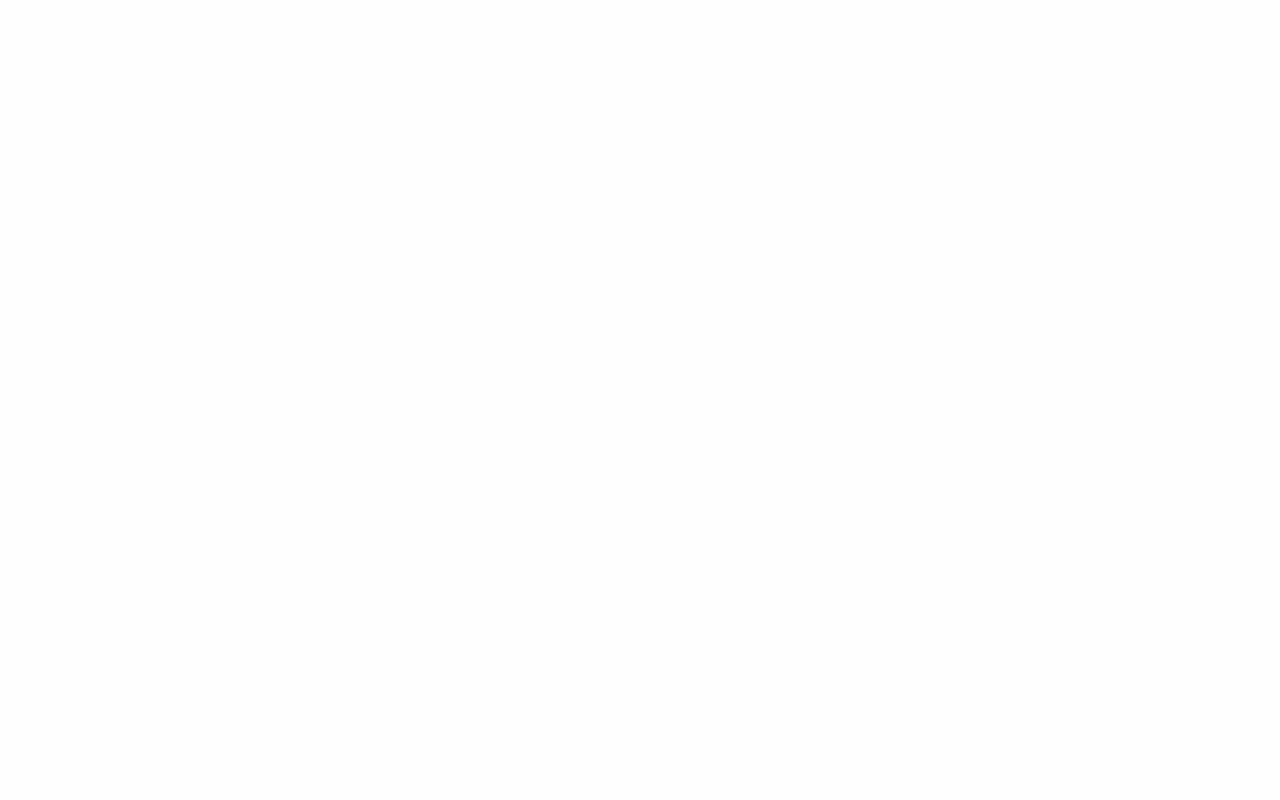
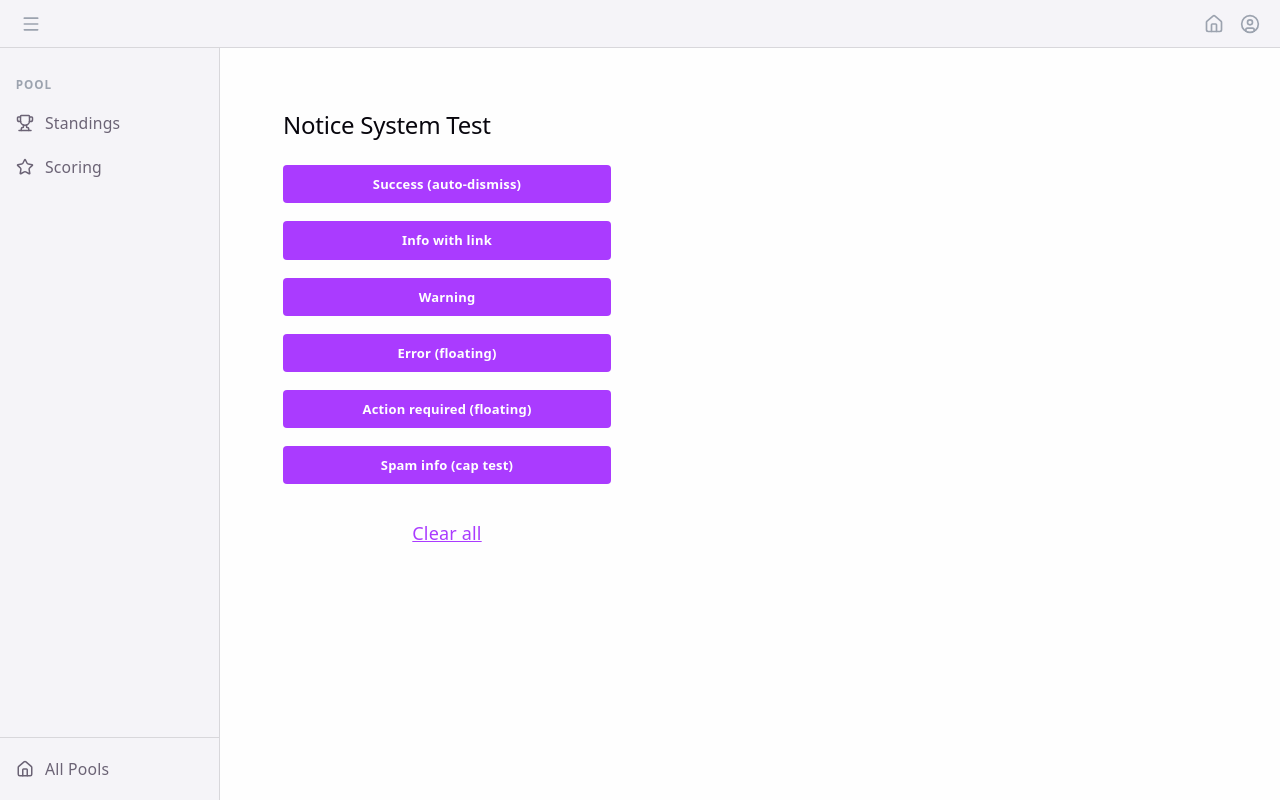
Before and after one commit to ChaoticBoredom/pwhl_pool, a React (Vite) app in the folder client/: page /pools/1/dev/notices in a window 1280 px wide. Before the commit this address had no page. Built offline with nearby package versions, Linux system fonts and the light colour scheme; no server answers; sample sign-in values are in the browser's storage.

Commit message:
Add test page in dev only for notices

```diff
--- a/client/src/components/AppRouter.jsx
+++ b/client/src/components/AppRouter.jsx
@@ -18,6 +18,9 @@ const ReportStandings = lazy(() => import("@c/reports/ReportStandings"));
 const ReportCategories = lazy(() => import("@c/reports/ReportCategories"));
 const ReportTeams = lazy(() => import("@c/reports/ReportTeams"));
 
+// Dev specific pages
+const NoticeTestPage = lazy(() => import("@c/dev/NoticeTestPage"));
+
 export function AppRouter() {
 
   return (
@@ -37,6 +40,13 @@ export function AppRouter() {
         </Route>
 
         <Route path="/pools/:poolId" element={<PoolLayout />}>
+          {import.meta.env.DEV && (
+            <Route
+              path="/pools/:poolId/dev/notices"
+              element={<NoticeTestPage />}
+            />
+          )}
+
           <Route path="/pools/:poolId" element={<PoolDetails />} />
           <Route path="/pools/:poolId/scoring" element={<PoolScoring />} />
           <Route path="/pools/:poolId/teams/:teamId" element={<PoolTeamDetails />} />
--- /dev/null
+++ b/client/src/components/dev/NoticeTestPage.jsx
@@ -0,0 +1,50 @@
+import useNotices from "@/hooks/useNotices";
+
+export default function NoticeTestPage() {
+  const { add, clear } = useNotices();
+
+  return (
+    <div style={{ padding: "2rem", display: "flex", flexDirection: "column", gap: "1rem", maxWidth: "400px" }}>
+      <h2>Notice System Test</h2>
+
+      <button className="btn-primary btn-sm" onClick={() => add({ severity: "success", message: "Roster saved successfully." })}>
+        Success (auto-dismiss)
+      </button>
+
+      <button className="btn-primary btn-sm" onClick={() => add({ severity: "info", message: "Trade requests have been approved.", link: { href: "/trades", label: "View trades →" } })}>
+        Info with link
+      </button>
+
+      <button className="btn-primary btn-sm" onClick={() => add({ severity: "warning", message: "Boxes were updated. Review your selections when you get a chance." })}>
+        Warning
+      </button>
+
+      <button className="btn-primary btn-sm" onClick={() => add({ severity: "error", message: "Trades are currently locked for this pool." })}>
+        Error (floating)
+      </button>
+
+      <button className="btn-primary btn-sm" onClick={() => add({
+        severity: "action",
+        message: "You have pending requests that conflict with this submission. Replace them and continue?",
+        dismissable: false,
+        actions: [
+          { label: "Replace & Submit", onClick: () => console.log("confirmed") },
+          { label: "Cancel", variant: "secondary", onClick: () => {}, dismissOnClick: true },
+        ],
+      })}>
+        Action required (floating)
+      </button>
+
+      <button className="btn-primary btn-sm" onClick={() => {
+        add({ severity: "info", message: "Trade #1 approved." });
+        add({ severity: "info", message: "Trade #2 approved." });
+        add({ severity: "info", message: "Trade #3 approved." });
+        add({ severity: "info", message: "Trade #4 approved — should push oldest off." });
+      }}>
+        Spam info (cap test)
+      </button>
+
+      <button className="btn-link" onClick={clear}>Clear all</button>
+    </div>
+  );
+}
--- a/client/src/components/nav/PoolLayout.jsx
+++ b/client/src/components/nav/PoolLayout.jsx
@@ -4,6 +4,9 @@ import { useQuery } from "@tanstack/react-query";
 import { useAuth } from "@/context/AuthContext";
 import SideNav from "./SideNav";
 import TopBar from "./TopBar";
+import NoticeBar from "@c/shared/NoticeBar";
+import NoticeFloat from "@c/shared/NoticeFloat";
+import NoticeProvider from "@/context/NoticeProvider";
 
 const NAV_COLLAPSED_KEY = "nav_collapsed";
 const MOBILE_BREAKPOINT = 768;
@@ -20,7 +23,6 @@ export default function PoolLayout() {
   });
   const [mobileOpen, setMobileOpen] = useState(false);
 
-  // Persist collapsed state for desktop only
   useEffect(() => {
     if (!isMobile()) localStorage.setItem(NAV_COLLAPSED_KEY, collapsed);
   }, [collapsed]);
@@ -44,10 +46,11 @@ export default function PoolLayout() {
   const isAdmin = pool && (pool.admin.id === currentUser || isGod);
 
   return (
+    <NoticeProvider>
       <div className="pool-layout">
         <TopBar pool={pool} onMenuToggle={handleMenuToggle} />
+        <NoticeBar />
         <div className="pool-layout__body">
-        {/* Desktop sidebar */}
           <SideNav
             poolId={poolId}
             pool={pool}
@@ -56,7 +59,6 @@ export default function PoolLayout() {
             className="side-nav--desktop"
           />
 
-        {/* Mobile drawer overlay */}
           {mobileOpen && (
             <>
               <div
@@ -79,6 +81,8 @@ export default function PoolLayout() {
             <Outlet />
           </main>
         </div>
+        <NoticeFloat />
       </div>
+    </NoticeProvider>
   );
 }
--- a/client/src/components/shared/NoticeBar.jsx
+++ b/client/src/components/shared/NoticeBar.jsx
@@ -1,4 +1,4 @@
-import { useNotices } from "@/hooks/useNotices";
+import useNotices from "@/hooks/useNotices";
 
 const ICONS = {
   success: "✓",
--- a/client/src/components/shared/NoticeFloat.jsx
+++ b/client/src/components/shared/NoticeFloat.jsx
@@ -1,4 +1,4 @@
-import { useNotices } from "@/hooks/useNotices";
+import useNotices from "@/hooks/useNotices";
 
 const ICONS = {
   error: "✕",
--- /dev/null
+++ b/client/src/context/NoticeContext.js
@@ -0,0 +1,2 @@
+import { createContext } from "react";
+export const NoticeContext = createContext(null);
--- a/client/src/context/NoticeContext.jsx
+++ b/client/src/context/NoticeProvider.jsx
@@ -1,17 +1,12 @@
-import { createContext, useCallback, useContext, useRef, useState } from "react";
-
-const NoticeContext = createContext(null);
+import { useCallback, useRef, useState } from "react";
+import { NoticeContext } from "@/context/NoticeContext.js";
 
 const AUTO_DISMISS_MS = 10_000;
 const INLINE_CAP = 3;
 
 let nextId = 1;
 
-// severity: "success" | "info" | "warning" | "error" | "action"
-// floating: error + action
-// inline: success (auto-dismiss) + info + warning
-
-export function NoticeProvider({ children }) {
+export default function NoticeProvider({ children }) {
   const [inline, setInline] = useState([]);
   const [floating, setFloating] = useState([]);
   const timers = useRef({});
--- a/client/src/hooks/useNotices.js
+++ b/client/src/hooks/useNotices.js
@@ -1,5 +1,5 @@
 import { useContext } from "react";
-import { NoticeContext } from "@/context/NoticeContext";
+import { NoticeContext } from "@/context/NoticeContext.js";
 
 export default function useNotices() {
   const ctx = useContext(NoticeContext);
--- a/client/src/index.css
+++ b/client/src/index.css
@@ -31,16 +31,16 @@
   --warning-text: #d97706;
   --success-bg: rgba(16, 185, 129, 0.1);
   --success-text: #059669;
-  --danger-bg: rgba(220, 38, 38, 0.1);
-  --danger-border: rgba(220, 38, 38, 0.3);
-  --danger-text: #dc2626;
+  --danger-bg: rgba(220, 38, 38, 0.12);
+  --danger-border: rgba(220, 38, 38, 0.45);
+  --danger-text: #b91c1c;
 
   --info-bg: rgba(59, 130, 246, 0.1);
   --info-text: #3b82f6;
   --info-border: rgba(59, 130, 246, 0.3);
-  --action-bg: rgba(249, 115, 22, 0.1);
-  --action-text: #f97316;
-  --action-border: rgba(249, 115, 22, 0.3);
+  --action-bg: rgba(249, 115, 22, 0.15);
+  --action-text: #ea6c00;
+  --action-border: rgba(249, 115, 22, 0.5);
 
   --sans: system-ui, 'Segoe UI', Roboto, sans-serif;
   --mono: ui-monospace, Consolas, monospace;
```
Lines whose indentation alone changed are shown as unchanged.
